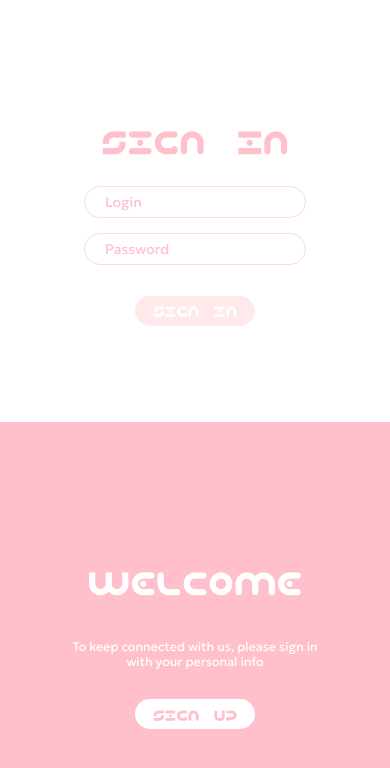
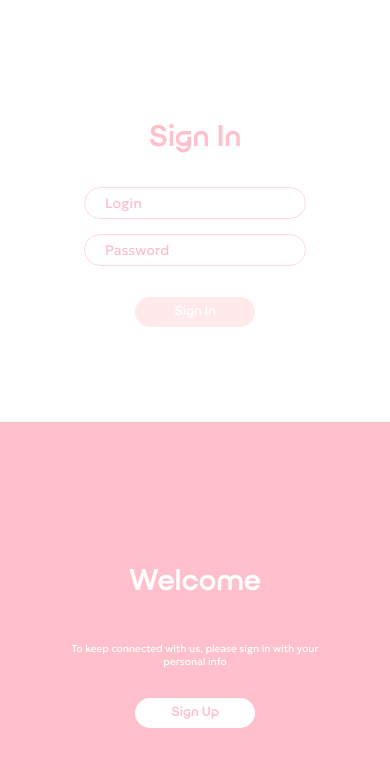
Before and after one commit to lamistage/frontend, an Angular app: page /auth in a window 390 px wide. Shown: the top 768 px of the page. Built offline with nearby package versions, Linux system fonts and the light colour scheme.

Commit message:
auth.component.scss refactored

```diff
--- a/src/app/components/auth/auth.component.scss
+++ b/src/app/components/auth/auth.component.scss
@@ -1,9 +1,21 @@
+// Определяем общие переменные
+$primary-pink: #ffa7b5;
+$hover-pink: #ff8fa3;
+$light-pink: #ffc0cb;
+$border-pink: #ffd9df;
+$background-hover: #fff2f4;
+$disabled-pink: #ffdbdf;
+$error-pink: #ff8da1;
+$error-message-pink: #ff6b81;
+$font-primary: 'Geologica-Regular', sans-serif;
+$font-secondary: 'surgena', sans-serif;
+
 .auth-container-sign-in,
 .auth-container-sign-up {
   display: flex;
   height: 100vh;
   width: 100vw;
-  font-family: 'Geologica-Regular', sans-serif;
+  font-family: $font-primary;
 
   .left-side,
   .right-side {
@@ -21,68 +33,61 @@
     justify-content: center;
     height: 100%;
     width: 100%;
-    color: #ffc0cb;
-    font-family: 'Geologica-Regular', sans-serif;
+    color: $light-pink;
+    font-family: $font-primary;
   }
 
-  .sign-in-form h2,
-  .sign-up-form h2,
-  .sign-in-screen h2,
-  .sign-up-screen h2 {
+  h2 {
     font-size: 40px;
-    font-family: 'neoda', sans-serif;
+    font-family: $font-secondary;
     margin-bottom: 40px;
   }
 
-  .sign-in-form input,
-  .sign-up-form input {
+  input {
     width: 50%;
     max-width: 300px;
     height: 40px;
     padding: 0 20px;
-    border: 1px solid #ffd9df;
+    border: 1px solid $border-pink;
     border-radius: 20px;
     font-size: 16px;
-    font-family: 'Geologica-Regular', sans-serif;
-    color: #ffa7b5;
+    font-family: $font-primary;
+    color: $primary-pink;
 
     &::placeholder {
-      color: #ffc0cb;
+      color: $light-pink;
     }
 
     &:focus {
       outline: none;
-      border: 2px solid #ffc0cb;
+      border: 2px solid $light-pink;
       box-shadow: 0 0 10px rgba(255, 192, 203, 0.5);
       transition: all 0.3s ease;
     }
   }
 
-  .sign-in-form button,
-  .sign-up-form button,
-  .sign-in-screen button,
-  .sign-up-screen button {
+  button {
     width: 180px;
     height: 40px;
     border: none;
     border-radius: 20px;
     font-size: 18px;
     cursor: pointer;
-    font-family: 'neoda', sans-serif;
+    font-family: $font-secondary;
   }
 
   .sign-in-form button,
   .sign-up-form button {
-    background-color: #ffc0cb;
+    background-color: $light-pink;
     color: white;
     margin-top: 20px;
 
     &:hover {
-      background-color: #ffa7b5;
+      background-color: $primary-pink;
     }
 
     &:disabled {
-      background-color: #ffdbdf;
+      background-color: $disabled-pink;
       color: #fff;
       cursor: not-allowed;
       opacity: 0.6;
@@ -92,23 +97,21 @@
   .sign-in-screen button,
   .sign-up-screen button {
     background-color: white;
-    color: #ffc0cb;
+    color: $light-pink;
 
     &:hover {
-      background-color: #fff2f4;
+      background-color: $background-hover;
     }
   }
 
-  .sign-in-form form,
-  .sign-up-form form {
+  form {
     display: flex;
     flex-direction: column;
     align-items: center;
     width: 100%;
   }
 
-  .sign-in-screen p,
-  .sign-up-screen p {
+  p {
     font-size: 16px;
     text-align: center;
     width: 80%;
@@ -117,11 +120,11 @@
   }
 
   .error {
-    color: #ff8da1;
+    color: $error-pink;
     font-size: 14px;
     margin: 10px 0;
     animation: fadeIn 0.5s ease-in-out;
-    font-family: 'Geologica-Regular', sans-serif;
+    font-family: $font-primary;
   }
 
   .input-container {
@@ -139,11 +142,11 @@
 
   .input-hint {
     font-size: 12px;
-    color: #ffc0cb;
+    color: $light-pink;
     text-align: center;
     width: 80%;
     margin-bottom: 20px;
-    font-family: 'Geologica-Regular', sans-serif;
+    font-family: $font-primary;
   }
 }
 
@@ -153,7 +156,7 @@
   }
 
   .right-side {
-    background-color: #ffc0cb;
+    background-color: $light-pink;
   }
 
   .sign-up-screen {
@@ -163,7 +166,7 @@
 
 .auth-container-sign-up {
   .left-side {
-    background-color: #ffc0cb;
+    background-color: $light-pink;
   }
 
   .right-side {
@@ -192,8 +195,8 @@
 }
 
 .error-message {
-  font-family: 'Geologica-Regular', sans-serif;
-  color: #ff6b81;
+  font-family: $font-primary;
+  color: $error-message-pink;
   font-size: 14px;
   margin: 5px;
   text-align: center;
@@ -214,14 +217,12 @@
 @media (min-width: 768px) and (max-width: 991px) {
   .auth-container-sign-in,
   .auth-container-sign-up {
-    .sign-in-form h2,
-    .sign-up-form h2 {
+    h2 {
       font-size: 40px;
       margin-bottom: 40px;
     }
 
-    .sign-in-form input,
-    .sign-up-form input {
+    input {
       max-width: 240px;
       height: 34px;
       font-size: 16px;
@@ -241,8 +242,7 @@
       margin-bottom: 20px;
     }
 
-    .sign-in-screen p,
-    .sign-up-screen p {
+    p {
       font-size: 16px;
       width: 70%;
       max-width: 300px;
@@ -290,16 +290,12 @@
       height: 50vh;
     }
 
-    .sign-in-form h2,
-    .sign-up-form h2,
-    .sign-in-screen h2,
-    .sign-up-screen h2 {
+    h2 {
       font-size: 6.4vw;
       margin-bottom: 30px;
     }
 
-    .sign-in-form input,
-    .sign-up-form input {
+    input {
       max-width: 240px;
       height: 30px;
       font-size: 16px;
@@ -313,8 +309,7 @@
       margin-top: 16px;
     }
 
-    .sign-in-screen p,
-    .sign-up-screen p {
+    p {
       font-size: 14px;
       width: 70%;
       max-width: 300px;
@@ -368,16 +363,12 @@
       height: 50vh;
     }
 
-    .sign-in-form h2,
-    .sign-up-form h2,
-    .sign-in-screen h2,
-    .sign-up-screen h2 {
+    h2 {
       font-size: 8vw;
       margin-bottom: 30px;
     }
 
-    .sign-in-form input,
-    .sign-up-form input {
+    input {
       max-width: 180px;
       height: 30px;
       font-size: 14px;
@@ -391,8 +382,7 @@
       margin-top: 16px;
     }
 
-    .sign-in-screen p,
-    .sign-up-screen p {
+    p {
       font-size: 3.2vw;
       width: 70%;
       max-width: 300px;
```
